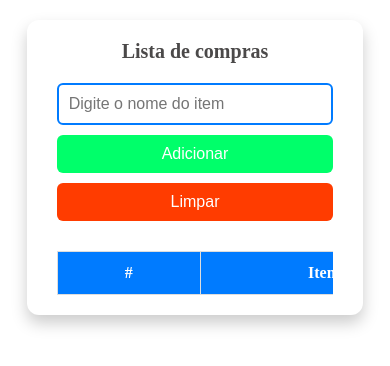
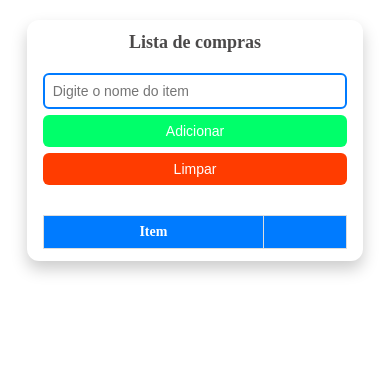
Before and after one commit to BrenoAissa/lista-compras, an Angular app: page / in a window 390 px wide. Shown: the top 366 px of the page. Built offline with nearby package versions, Linux system fonts and the light colour scheme.

Commit message:
fix: improve item layout for mobile view

```diff
--- a/src/app/lista-compras/lista-compras.component.html
+++ b/src/app/lista-compras/lista-compras.component.html
@@ -12,7 +12,7 @@
         <table>
             <thead>
                 <tr>
-                    <th>#</th>
+                    <th class="id-tabela">#</th>
                     <th>Item</th>
                     <th></th>
                 </tr>
@@ -20,7 +20,7 @@
             <tbody>
                 @for(i of lista; track i.id){
                     <tr>
-                        <td>{{ i.id }}</td>
+                        <td class="id-tabela">{{ i.id }}</td>
                         <td>
                             <span [ngClass]="{ 'item-riscado' : i.comprado }">
                                 {{ i.nome }}
--- a/src/app/lista-compras/lista-compras.component.scss
+++ b/src/app/lista-compras/lista-compras.component.scss
@@ -104,17 +104,41 @@ input[type="checkbox"] {
 .item-riscado {
     text-decoration: line-through;
 }
+@media (max-width: 480px) {
+    .container {
+        padding: 12px 16px;
+    }
 
-@media (max-width: 480px) {
     .add-item-form {
         flex-direction: column;
+        gap: 6px;
+    }
+
+    input {
+        padding: 8px;
+        font-size: 14px;
     }
 
     button {
         width: 100%;
+        padding: 8px 12px;
+        font-size: 14px;
     }
 
     h1 {
-        font-size: 20px;
+        font-size: 18px;
+    }
+
+    table {
+        min-width: unset;
+        font-size: 14px;
+    }
+
+    th, td {
+        padding: 8px;
+    }
+
+    .id-tabela {
+        display: none;
     }
 }
```
